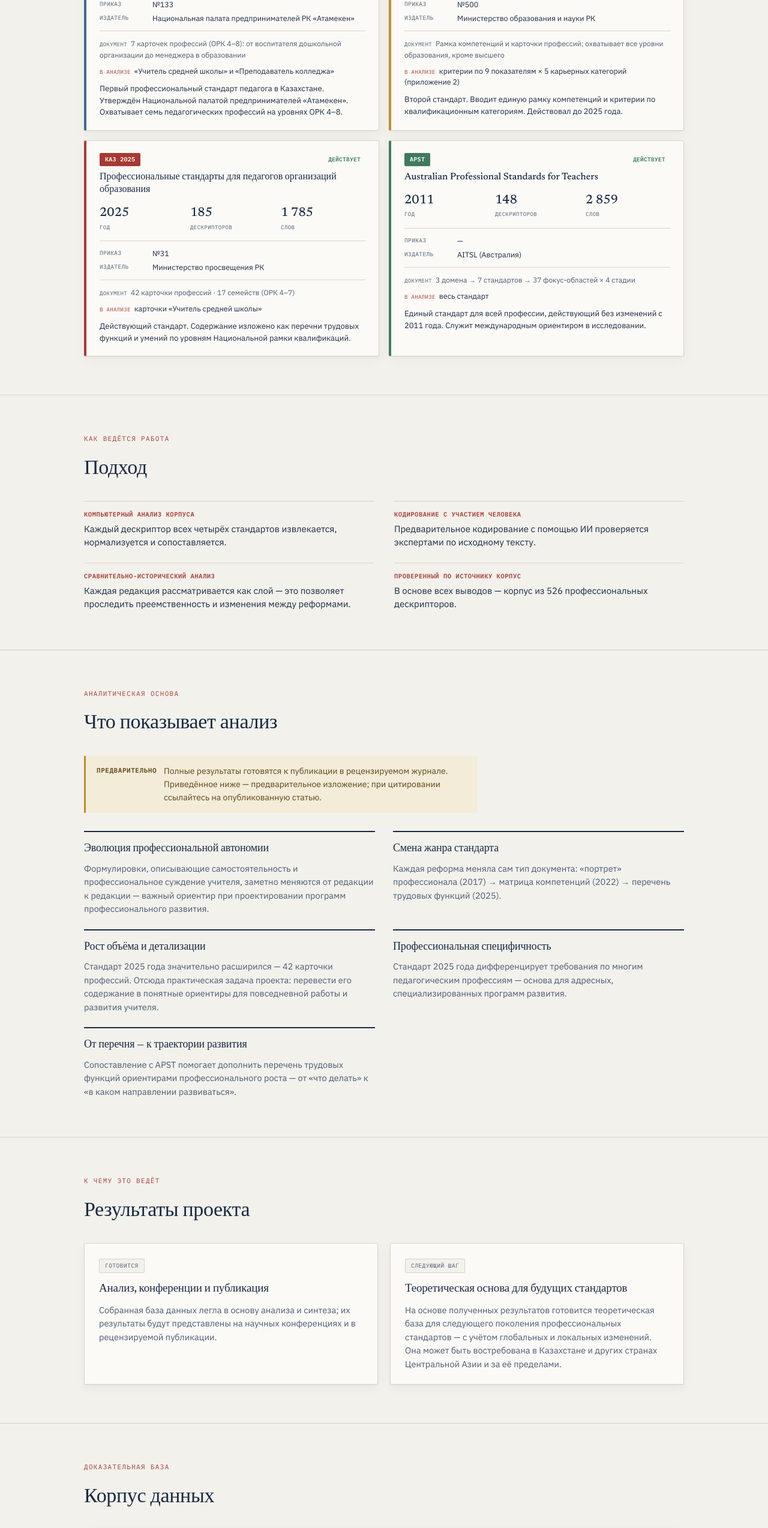
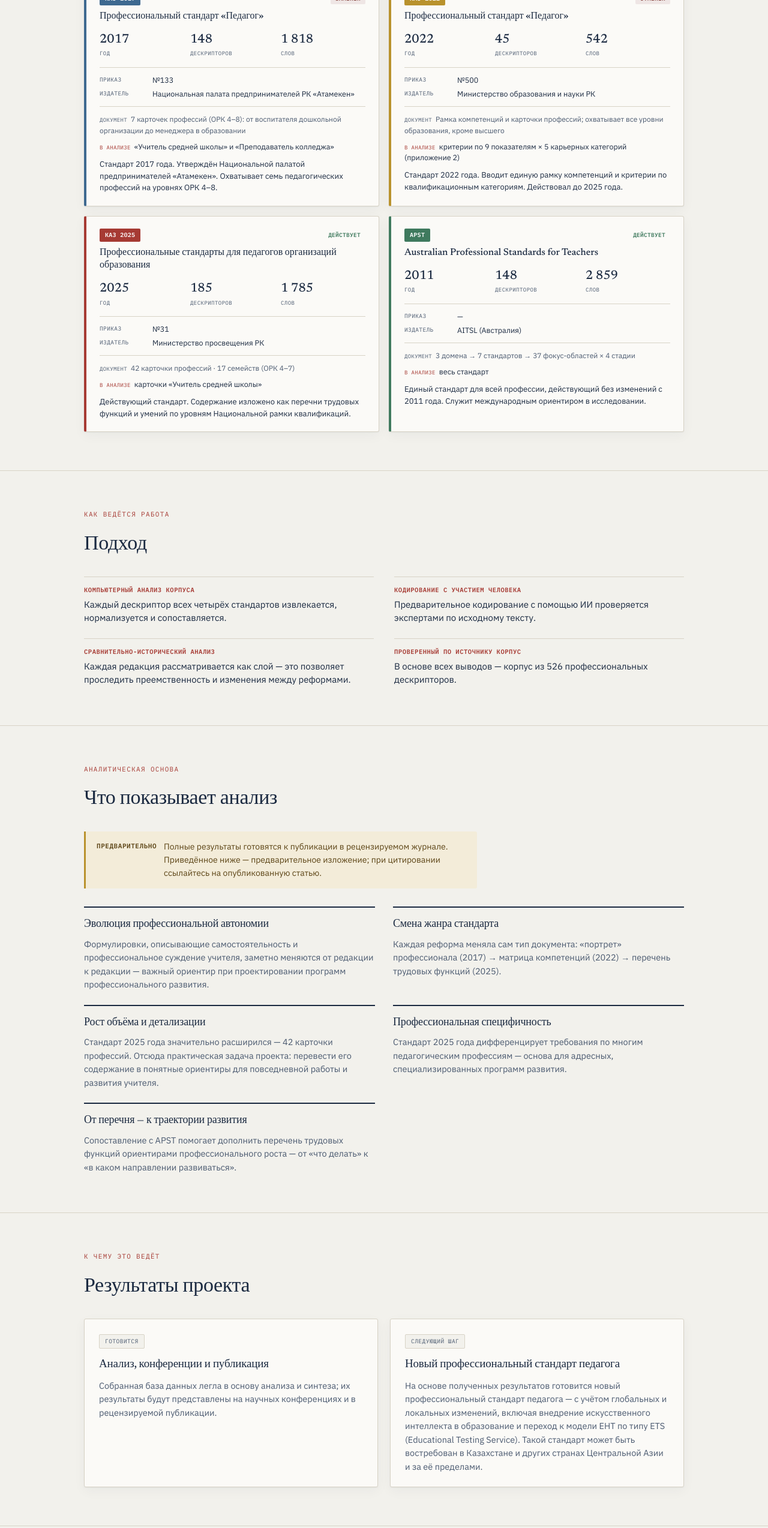
Before and after one commit to zakir86k/pedagog-standard, a plain HTML site: page index.html in a window 1280 px wide. Shown: the part 2800-5347 px from the top of the page at 60% size. Drawn offline with Linux system fonts and the light colour scheme.

Commit message:
Add files via upload

```diff
--- a/index.html
+++ b/index.html
@@ -189,7 +189,7 @@ details.xp>summary:hover{background:#FDFCFA;}
   <div class="wrap">
     <p class="hero-eyebrow">Научно-исследовательский проект · AP23489008 · 2024–2026</p>
     <h1>Как развивался профессиональный <span class="em">стандарт педагога</span> в Казахстане</h1>
-    <p class="hero-sub">Одно из направлений исследовательского проекта: сравнительный анализ того, как в Казахстане менялся профессиональный стандарт педагога — от отправной точки, обозначенной ОЭСР, до действующей редакции — в сопоставлении с австралийским стандартом (APST), который введён в 2011 году и с тех пор остаётся неизменным.</p>
+    <p class="hero-sub">Одно из направлений исследовательского проекта: сравнительный анализ того, как в Казахстане менялся профессиональный стандарт педагога — от отправной точки, обозначенной ОЭСР, до действующей редакции — в сопоставлении с австралийским стандартом (APST), который введён в 2011 году и с тех пор остаётся неизменным. По итогам анализа будет опубликована научная статья и представлен комплексный, детализированный и индексированный профессиональный стандарт педагога. Новый стандарт будет предложен для адаптации на национальном уровне в Казахстане, а далее — и в других странах.</p>
     <p class="hero-official"><span class="k">В рамках проекта</span>«Исследование реализации нового профессионального стандарта «Педагог» в Казахстане и детализация его содержания для непрерывного профессионального развития учителей»</p>
     <div class="project-tag">
       <span class="k">Научно-исследовательский проект · 2024–2026</span>
@@ -289,7 +289,7 @@ details.xp>summary:hover{background:#FDFCFA;}
         </div>
         <div class="pstd-structure"><span class="pstd-lbl">Документ</span>7 карточек профессий (ОРК 4–8): от воспитателя дошкольной организации до менеджера в образовании</div>
         <div class="pstd-scope"><span class="pstd-lbl">В анализе</span>«Учитель средней школы» и «Преподаватель колледжа»</div>
-        <div class="pstd-blurb">Первый профессиональный стандарт педагога в Казахстане. Утверждён Национальной палатой предпринимателей «Атамекен». Охватывает семь педагогических профессий на уровнях ОРК 4–8.</div>
+        <div class="pstd-blurb">Стандарт 2017 года. Утверждён Национальной палатой предпринимателей «Атамекен». Охватывает семь педагогических профессий на уровнях ОРК 4–8.</div>
       </div>
       <div class="pstd a2022">
         <div class="pstd-head"><span class="docbadge a2022">КАЗ 2022</span><span class="pstd-status revoked">отменён</span></div>
@@ -305,7 +305,7 @@ details.xp>summary:hover{background:#FDFCFA;}
         </div>
         <div class="pstd-structure"><span class="pstd-lbl">Документ</span>Рамка компетенций и карточки профессий; охватывает все уровни образования, кроме высшего</div>
         <div class="pstd-scope"><span class="pstd-lbl">В анализе</span>критерии по 9 показателям × 5 карьерных категорий (приложение 2)</div>
-        <div class="pstd-blurb">Второй стандарт. Вводит единую рамку компетенций и критерии по квалификационным категориям. Действовал до 2025 года.</div>
+        <div class="pstd-blurb">Стандарт 2022 года. Вводит единую рамку компетенций и критерии по квалификационным категориям. Действовал до 2025 года.</div>
       </div>
       <div class="pstd a2025">
         <div class="pstd-head"><span class="docbadge a2025">КАЗ 2025</span><span class="pstd-status in_force">действует</span></div>
@@ -380,7 +380,7 @@ details.xp>summary:hover{background:#FDFCFA;}
     <h2>Результаты проекта</h2>
     <div class="out-grid">
       <div class="out"><span class="tag">Готовится</span><h3>Анализ, конференции и публикация</h3><p>Собранная база данных легла в основу анализа и синтеза; их результаты будут представлены на научных конференциях и в рецензируемой публикации.</p></div>
-      <div class="out"><span class="tag">Следующий шаг</span><h3>Теоретическая основа для будущих стандартов</h3><p>На основе полученных результатов готовится теоретическая база для следующего поколения профессиональных стандартов — с учётом глобальных и локальных изменений. Она может быть востребована в Казахстане и других странах Центральной Азии и за её пределами.</p></div>
+      <div class="out"><span class="tag">Следующий шаг</span><h3>Новый профессиональный стандарт педагога</h3><p>На основе полученных результатов готовится новый профессиональный стандарт педагога — с учётом глобальных и локальных изменений, включая внедрение искусственного интеллекта в образование и переход к модели ЕНТ по типу ETS (Educational Testing Service). Такой стандарт может быть востребован в Казахстане и других странах Центральной Азии и за её пределами.</p></div>
     </div>
   </div>
 </section>
```
